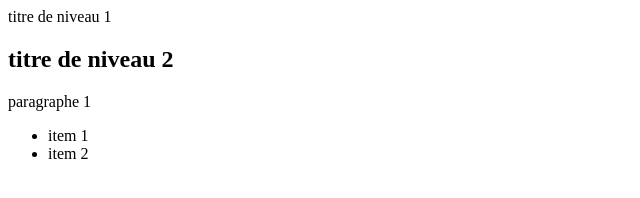
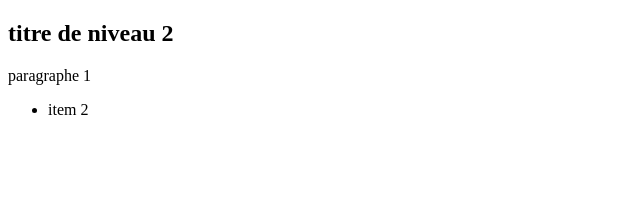
Before and after one commit to Amar-Dgb/First-Repo, a plain HTML site: page index.html in a window 1280 px wide. Shown: the whole page, without its empty margins (0-640 px from the left). Drawn offline with Linux system fonts and the light colour scheme.

Commit message:
Update index.html
Third commit

```diff
--- a/index.html
+++ b/index.html
@@ -5,12 +5,10 @@
             <title>Titre affiché dans 1a barre du navigateur</title>
         </head>
         <body>
-            <hl>titre de niveau 1</h1>
             <h2>titre de niveau 2</h2>
             <p>paragraphe 1</p>
 
             <ul>
-                <li>item 1</1i>
                 <li>item 2</1i>
             </ul>
         </body>
```
